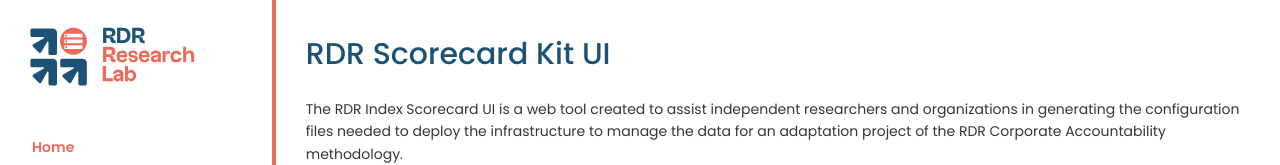
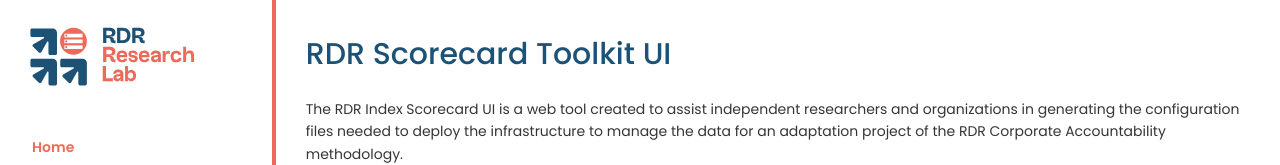
Before and after one commit to rankingdigitalrights/index-kit-ui, a Vue app: page / in a window 1280 px wide. Shown: the top 165 px of the page. Built offline with nearby package versions, Linux system fonts and the light colour scheme.

Commit message:
Renamed to Scorecard Toolkit

```diff
--- a/index.html
+++ b/index.html
@@ -4,7 +4,7 @@
     <meta charset="UTF-8">
     <link rel="icon" href="/favicon.ico">
     <meta name="viewport" content="width=device-width, initial-scale=1.0">
-    <title>RDR Scorecard Kit</title>
+    <title>RDR Scorecard Toolkit</title>
   </head>
   <body>
     <div id="app"></div>
--- a/package.json
+++ b/package.json
@@ -1,7 +1,7 @@
 {
-  "name": "rdr-scorecard-kit",
+  "name": "rdr-scorecard-toolkit",
   "version": "1.0.0",
-  "description": "RDR Scorecard Kit - A user interface to start your own ranking adaptation ",
+  "description": "RDR Scorecard Toolkit - A user interface to start your own ranking adaptation ",
   "homepage": "https://github.com/rankingdigitalrights/index-kit-ui",
   "private": true,
   "maintainers": [
--- a/src/views/HomeView.vue
+++ b/src/views/HomeView.vue
@@ -5,7 +5,7 @@
 <template>
   <n-layout-content :native-scrollbar="false" class="main-content" width="55%">
     <div class="section-content">
-      <n-h1> RDR Scorecard Kit UI </n-h1>
+      <n-h1> RDR Scorecard Toolkit UI </n-h1>
       <n-p>
         The RDR Index Scorecard UI is a web tool created to assist independent researchers and organizations in generating the configuration files needed to deploy the infrastructure to manage the data for an adaptation project of the RDR Corporate Accountability methodology.
       </n-p>
```
Also changed, not shown: 1 other file (tests, documents, lock files or other folders).
